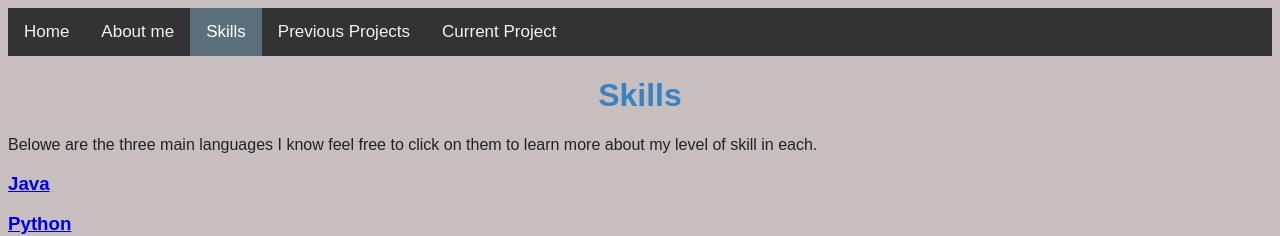
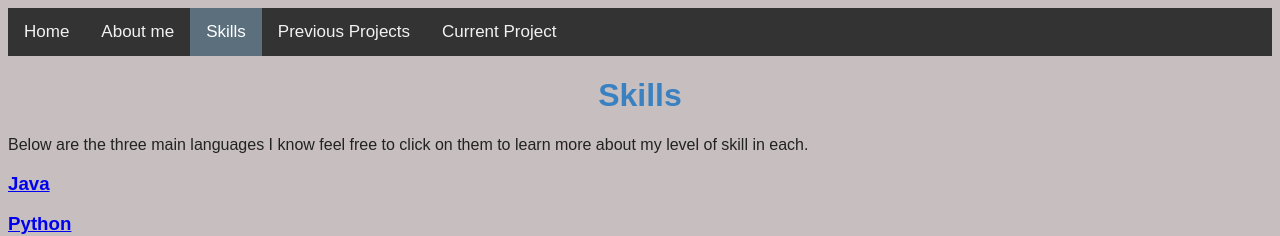
Before and after one commit to J-Fetterman/J-Fetterman.github.io, a plain HTML site: page Skills.html in a window 1280 px wide. Shown: the top 236 px of the page. Drawn offline with Linux system fonts and the light colour scheme.

Commit message:
another brutal miss spelled word

```diff
--- a/Skills.html
+++ b/Skills.html
@@ -11,7 +11,7 @@
     <body>
         <h1> Skills </h1>
             <p>
-                Belowe are the three main languages I know feel free to click on them to learn more about my level of skill in each.
+                Below are the three main languages I know feel free to click on them to learn more about my level of skill in each.
                 <a href="files/Skills.pdf#page=2"><h3>Java</h3></a>
                 <a href="files/Skills.pdf#page=3"><h3>Python</h3></a>
                 <a href="files/Skills.pdf#page=4"><h3>C++</h3></a>
```
